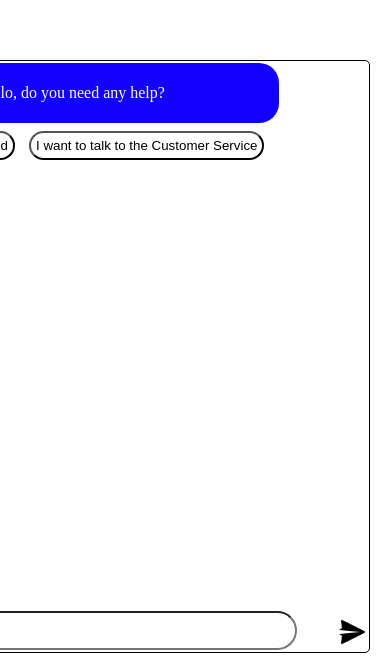
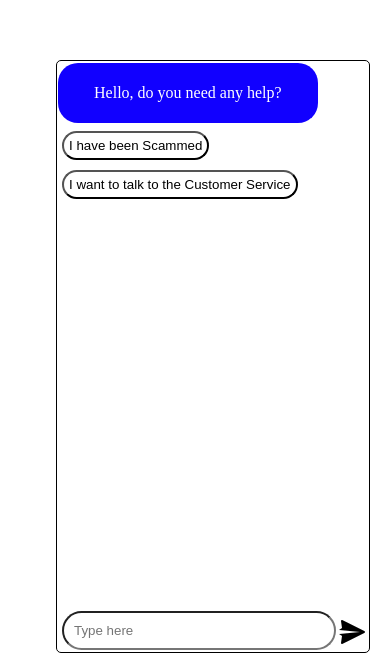
Before and after one commit to Abel-Ronoh/chatbot, a plain HTML site: page index.html in a window 390 px wide. Shown: the part 186-844 px from the top of the page. Drawn offline with Linux system fonts and the light colour scheme.

Commit message:
second commit adds mobile responsiveness

```diff
--- a/style.css
+++ b/style.css
@@ -60,3 +60,9 @@ section{
     border-radius: 5px;
     margin:2px 0 3px 50px;
 }
+
+@media (max-width:600px) {
+    #chat{
+        width: 80%;
+    }
+}
```
